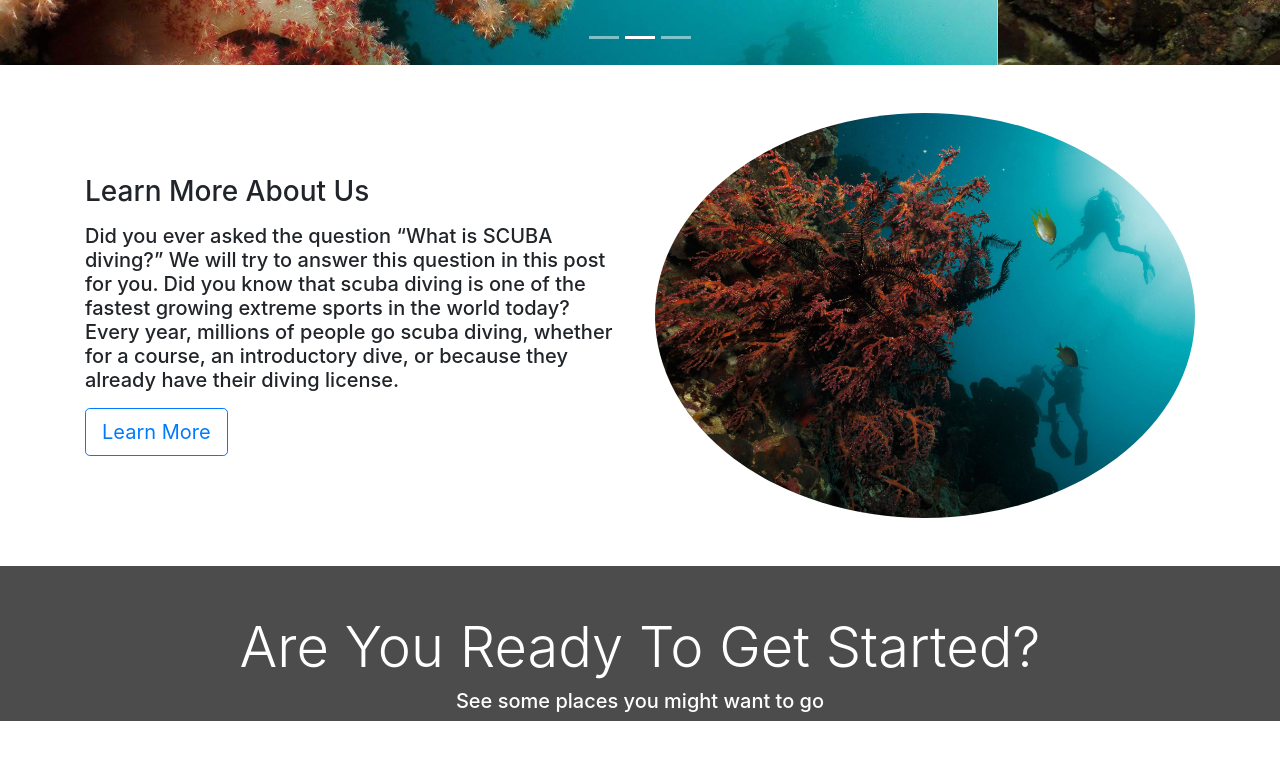
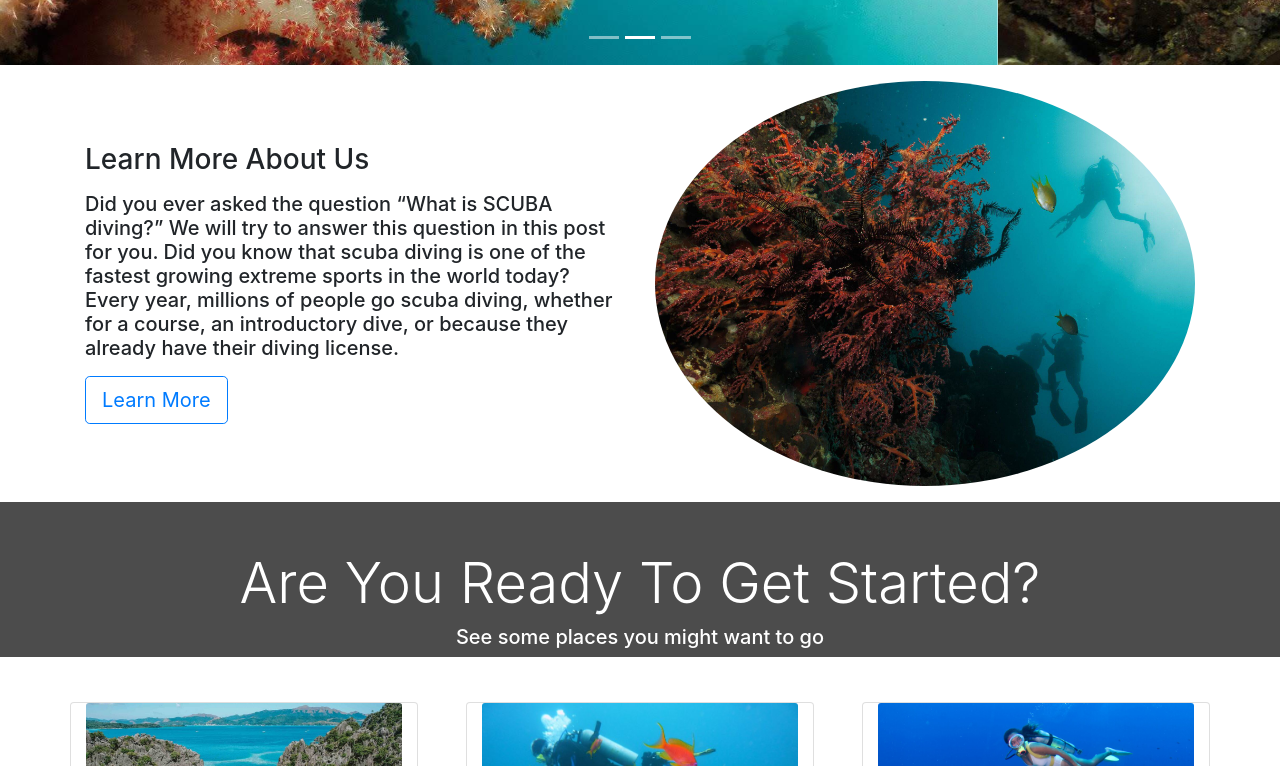
Before and after one commit to MaryDiolas1006/Traveler, a website: page index.html in a window 1280 px wide. Shown: the part 541-1307 px from the top of the page. Drawn offline with nearby package versions, Linux system fonts and the light colour scheme; some packages are replaced by stand-ins of ours; a script that the page names is missing.

Commit message:
Update index.html

```diff
--- a/index.html
+++ b/index.html
@@ -101,7 +101,7 @@
 
 
   <!-- INFO SECTION -->
-  <section id="info" class="py-5">
+  <section id="info" class="py-3">
     <div class="container">
       <div class="row">
         <div class="col-md-6 align-self-center">
```
